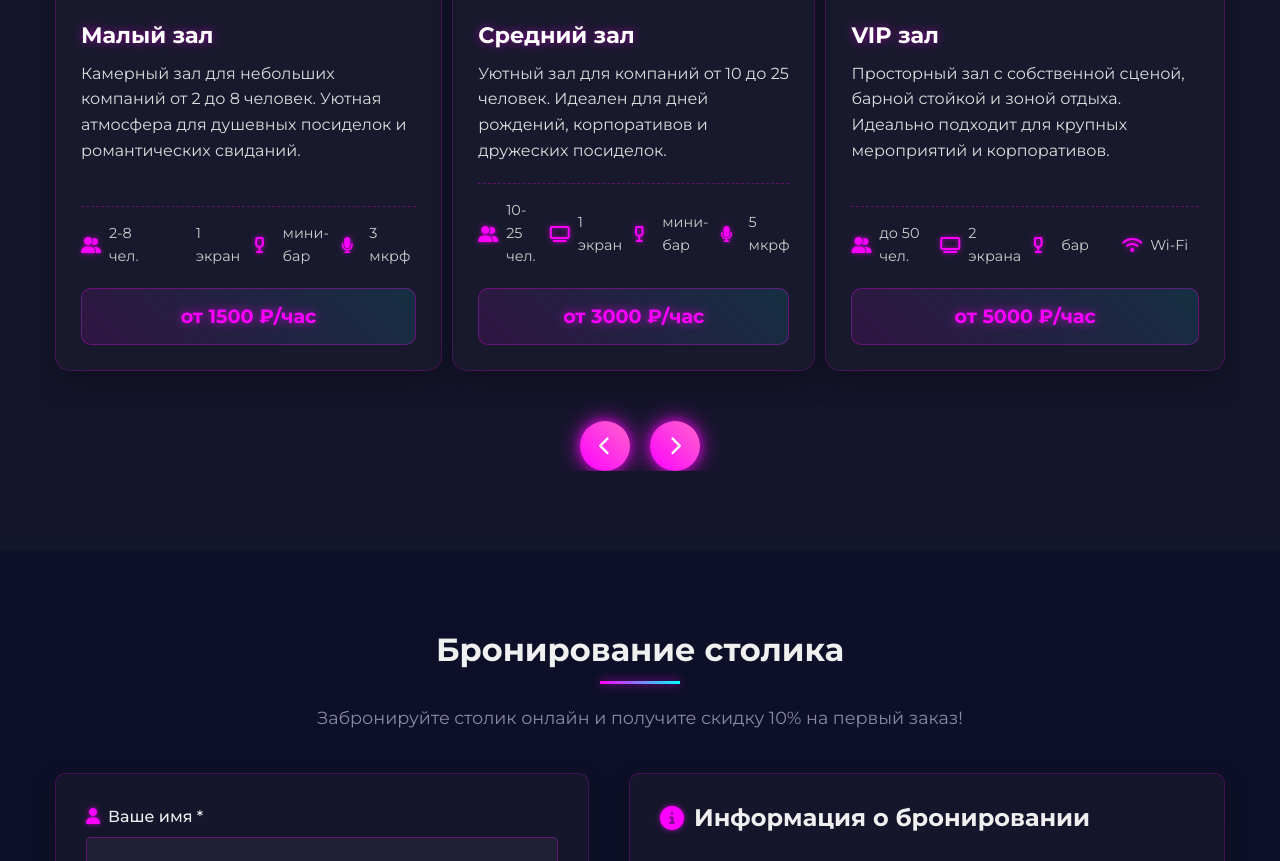
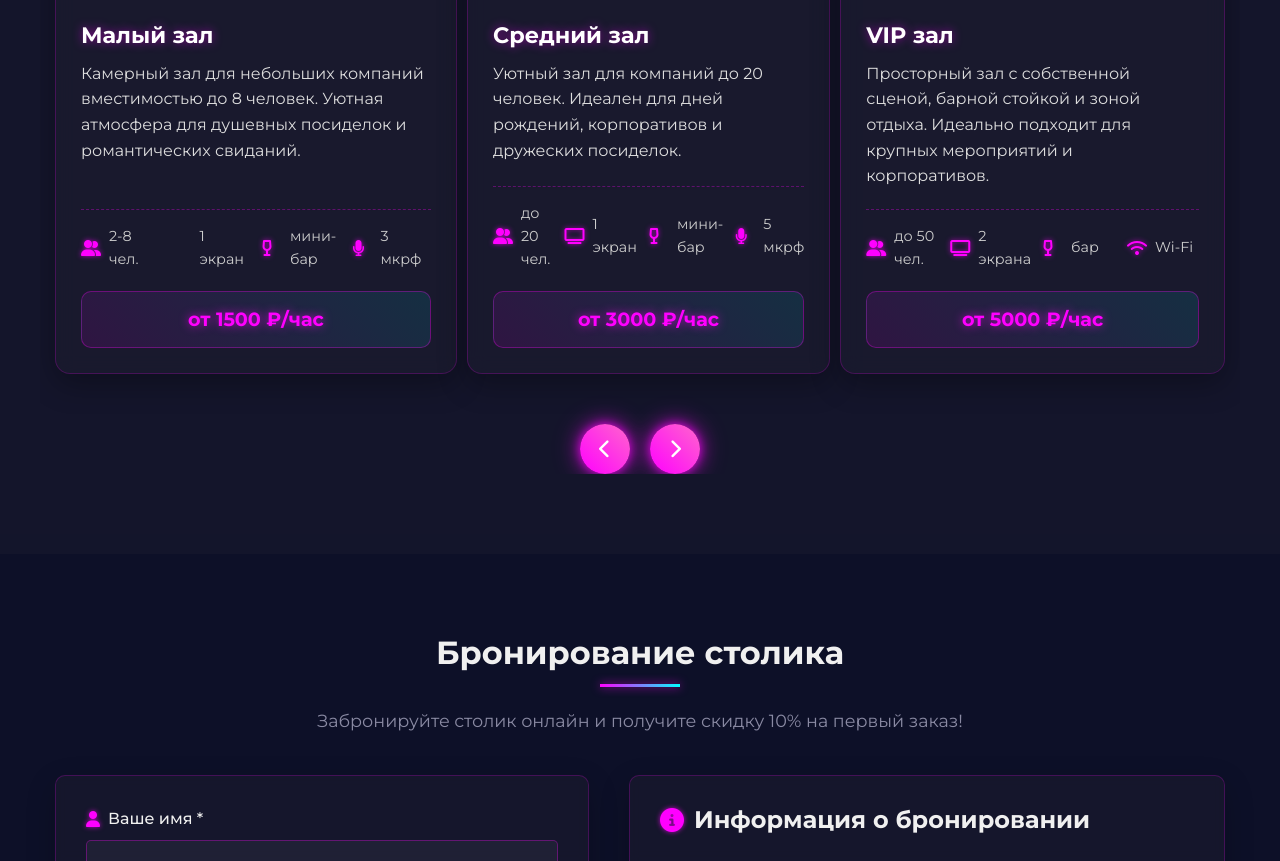
Before and after one commit to Rina127148/Web_Karaoke, a plain HTML site: page index.html in a window 1280 px wide. Shown: the part 2515-3376 px from the top of the page. Drawn offline with Linux system fonts and the light colour scheme.

Commit message:
Update index.html

```diff
--- a/index.html
+++ b/index.html
@@ -195,7 +195,7 @@
                             </div>
                             <div class="hall-info">
                                 <h4>Малый зал</h4>
-                                <p>Камерный зал для небольших компаний от 2 до 8 человек. Уютная атмосфера для душевных посиделок и романтических свиданий.</p>
+                                <p>Камерный зал для небольших компаний вместимостью до 8 человек. Уютная атмосфера для душевных посиделок и романтических свиданий.</p>
                                 <div class="hall-features">
                                     <span><i class="fas fa-user-friends"></i> 2-8 чел.</span>
                                     <span><i class="fas ffa-tv"></i> 1 экран</span>
@@ -218,9 +218,9 @@
                             </div>
                             <div class="hall-info">
                                 <h4>Средний зал</h4>
-                                <p>Уютный зал для компаний от 10 до 25 человек. Идеален для дней рождений, корпоративов и дружеских посиделок.</p>
+                                <p>Уютный зал для компаний до 20 человек. Идеален для дней рождений, корпоративов и дружеских посиделок.</p>
                                 <div class="hall-features">
-                                    <span><i class="fas fa-user-friends"></i> 10-25 чел.</span>
+                                    <span><i class="fas fa-user-friends"></i> до 20 чел.</span>
                                     <span><i class="fas fa-tv"></i> 1 экран</span>
                                     <span><i class="fas fa-wine-glass-alt"></i> мини-бар</span>
                                     <span><i class="fas fa-microphone"></i> 5 мкрф</span>
```
